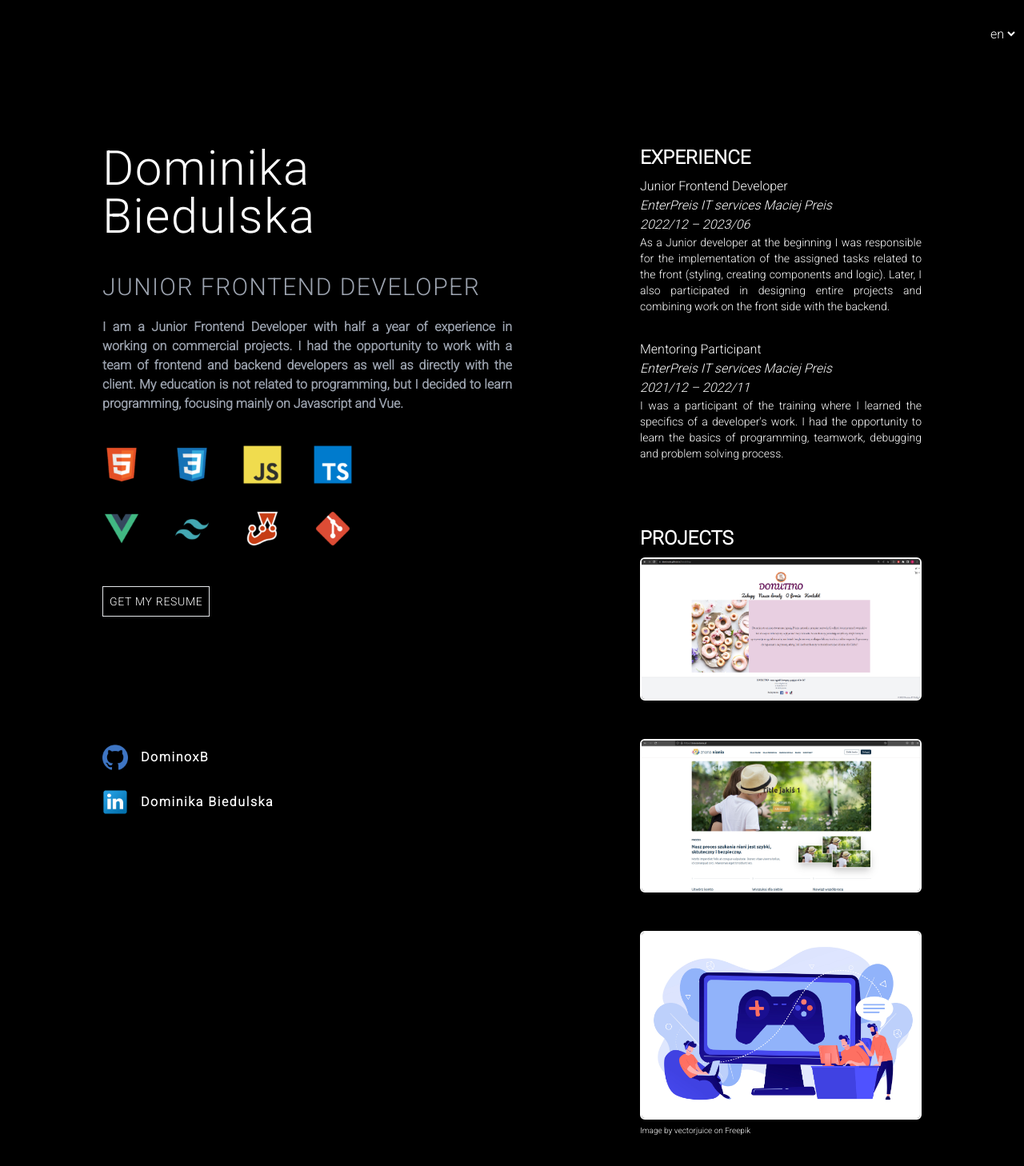
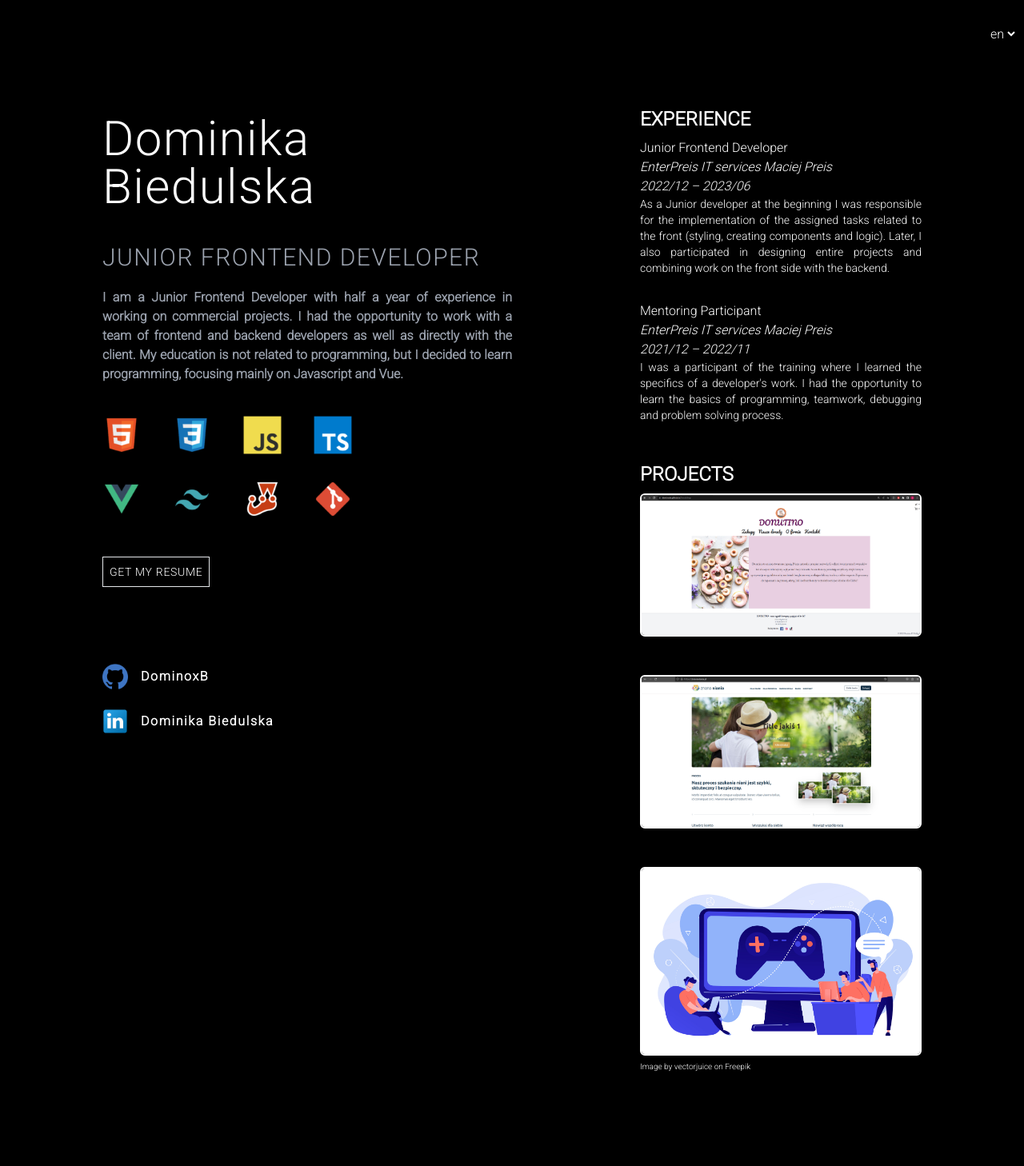
Before and after one commit to DominoxB/my-portfolio, a Vue app: page / in a window 1280 px wide. Shown: the top 1458 px of the page at 80% size. After the commit the page ends 1384 px from the top, so only its background shows below. Built offline with nearby package versions, Linux system fonts and the light colour scheme.

Commit message:
feat: add responsive design

```diff
--- a/src/App.vue
+++ b/src/App.vue
@@ -9,8 +9,8 @@
       </select>
     </div>
   </div>
-  <div class="m-10 font-roboto lg:grid lg:grid-cols-2 lg:m-32">
-    <div class="text-center lg:text-start lg:sticky lg:top-40 lg:h-[calc(100vh-617px)]">
+  <div class="mx-10 lg:m-0 font-roboto lg:grid lg:grid-cols-2 lg:mx-32">
+    <div class="text-center lg:text-start lg:sticky lg:top-20 lg:h-[calc(100vh-117px)]">
       <NameAndProfession />
       <AboutMe />
       <MyTechnologies />
--- a/src/components/MyProjects.vue
+++ b/src/components/MyProjects.vue
@@ -1,5 +1,5 @@
 <template>
-  <div class="mt-20 text-white">
+  <div class="mt-12 mb-10 text-white">
     <span class="uppercase font-semibold text-2xl text-white">{{ $t('projects') }}</span>
     <!-- DONUTINO -->
     <div class="relative group">
--- a/src/components/MySocials.vue
+++ b/src/components/MySocials.vue
@@ -1,5 +1,5 @@
 <template>
-  <div class="hidden mt-40 text-white font-semibold tracking-widest lg:block">
+  <div class="hidden pt-24 text-white font-semibold tracking-widest lg:block">
     <div class="flex items-center gap-4">
       <img src="@/icons/github.png" alt="github" class="w-8 h-8" />
       <a href="https://github.com/DominoxB" target="_blank">
--- a/src/components/NameAndProfession.vue
+++ b/src/components/NameAndProfession.vue
@@ -1,6 +1,6 @@
 <template>
   <div>
-    <h1 class="font-medium text-white text-5xl pb-5 lg:pb-10 tracking-wide lg:text-6xl">{{ $t('name') }}</h1>
+    <h1 class="font-medium text-white text-5xl pt-16 pb-5 lg:pb-10 tracking-wide lg:text-6xl">{{ $t('name') }}</h1>
     <h2 class="text-gray-400 text-2xl tracking-wider uppercase lg:text-3xl">{{ $t('job') }}</h2>
   </div>
 </template>
--- a/src/components/ProfessionalExperience.vue
+++ b/src/components/ProfessionalExperience.vue
@@ -1,5 +1,5 @@
 <template>
-  <div class="text-white text-justify">
+  <div class="text-white text-justify lg:pt-20">
     <span class="uppercase font-semibold text-2xl">{{ $t('experience') }}</span>
     <h3 class="mt-2 font-medium">{{ $t('job') }}</h3>
     <p class="italic">{{ $t('enterPreis') }}</p>
```
